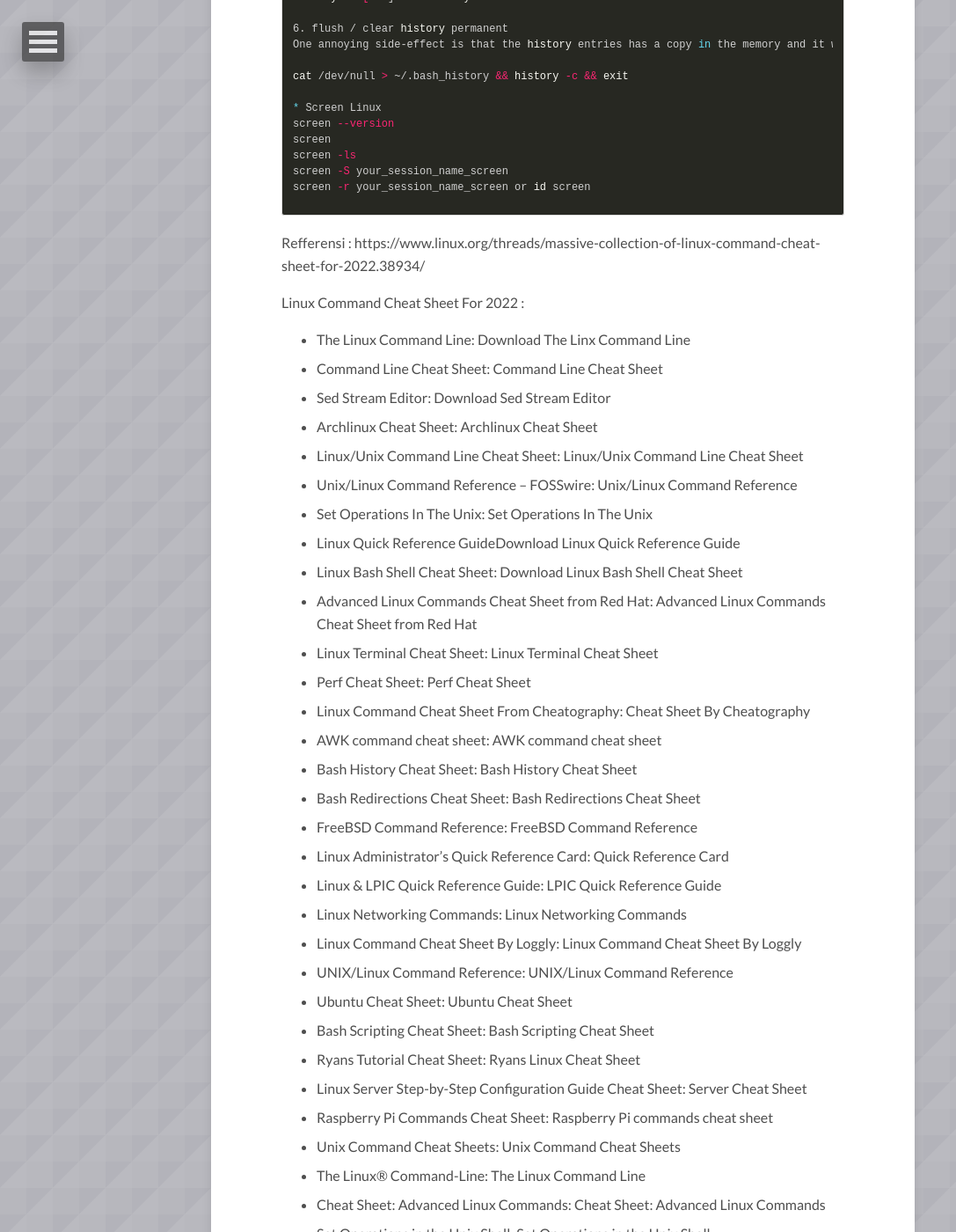
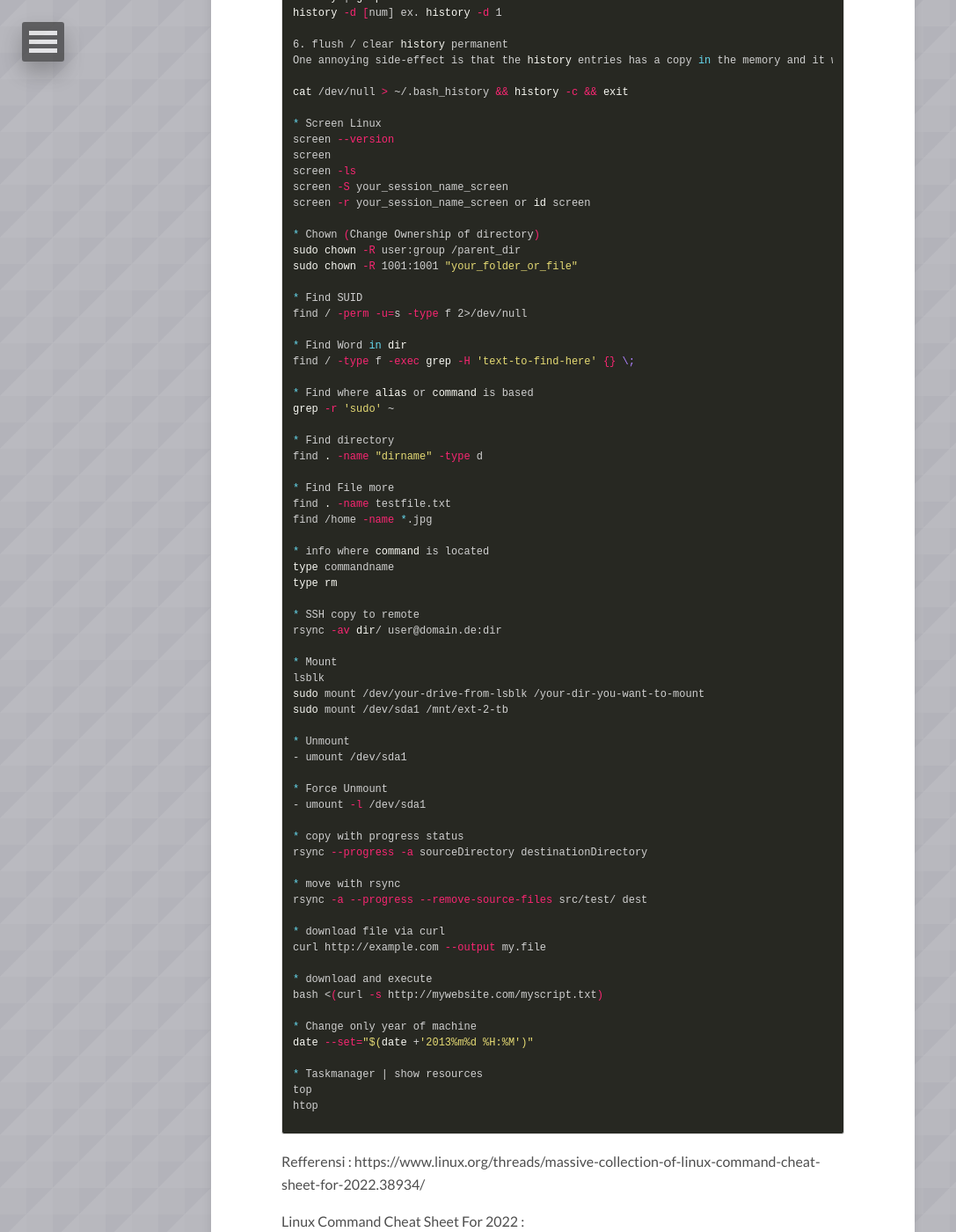
Before and after one commit to danigunawan/danigunawan.github.io, a Jekyll site: the page built from _posts/2022-11-07-cheatsheet-linux.md, in a window 1280 px wide and 1400 px high, scrolled down 7410 px. Shown: the whole window at 88% size, without its empty margins (0-1087 px from the left). Built offline with Jekyll 4.4.1, drawn with Linux system fonts in a browser that asks for light colours; nearby versions of some CDN libraries; comment, search, counter and statistics services are not loaded; some of the changed text lies outside the part shown.

Commit message:
[ADD POSTING]

```diff
--- a/_posts/2022-11-07-cheatsheet-linux.md
+++ b/_posts/2022-11-07-cheatsheet-linux.md
@@ -417,6 +418,63 @@ screen -ls
 screen -S your_session_name_screen
 screen -r your_session_name_screen or id screen
 
+* Chown (Change Ownership of directory)
+sudo chown -R user:group /parent_dir
+sudo chown -R 1001:1001 "your_folder_or_file"
+
+* Find SUID
+find / -perm -u=s -type f 2>/dev/null
+
+* Find Word in dir
+find / -type f -exec grep -H 'text-to-find-here' {} \;
+
+* Find where alias or command is based
+grep -r 'sudo' ~
+
+* Find directory
+find . -name "dirname" -type d
+
+* Find File more
+find . -name testfile.txt
+find /home -name *.jpg
+
+* info where command is located
+type commandname
+type rm
+
+* SSH copy to remote
+rsync -av dir/ user@domain.de:dir
+
+* Mount
+lsblk
+sudo mount /dev/your-drive-from-lsblk /your-dir-you-want-to-mount
+sudo mount /dev/sda1 /mnt/ext-2-tb
+
+* Unmount
+- umount /dev/sda1
+
+* Force Unmount
+- umount -l /dev/sda1
+
+* copy with progress status
+rsync --progress -a sourceDirectory destinationDirectory
+
+* move with rsync
+rsync -a --progress --remove-source-files src/test/ dest
+
+* download file via curl
+curl http://example.com --output my.file
+
+* download and execute
+bash <(curl -s http://mywebsite.com/myscript.txt)
+
+* Change only year of machine
+date --set="$(date +'2013%m%d %H:%M')"
+
+* Taskmanager | show resources
+top
+htop
+
 {% endhighlight %}
 
 Refferensi :
```
Also changed, not shown: other parts of _posts/2022-11-07-cheatsheet-linux.md (+1 -0 lines).
